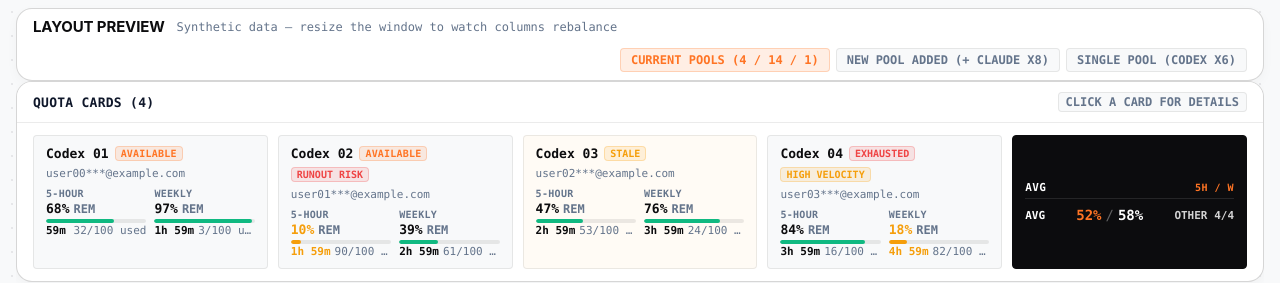
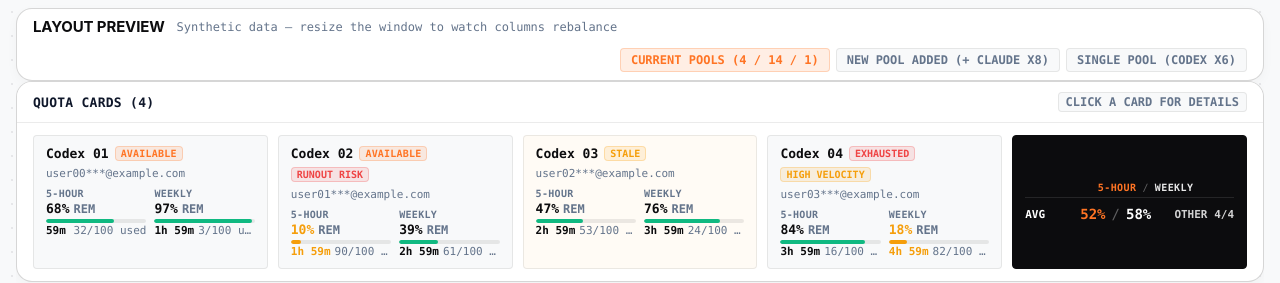
Before and after one commit to muvxlc/9router-quota-dashboard, a Next.js app: page /layout-preview in a window 1280 px wide. Shown: the top 283 px of the page. Built offline with nearby package versions, Linux system fonts and the light colour scheme.

Commit message:
feat(quota-cards): center 5-HOUR / WEEKLY column header directly above percentages

```diff
--- a/app/components/QuotaCards.js
+++ b/app/components/QuotaCards.js
@@ -136,8 +136,13 @@ export default function QuotaCards({ accounts = [], onSelectAccount = () => {} }
 
         <div className="quota-card quota-card-summary" aria-label="Average remaining quota across listed accounts">
           <div className="quota-card-summary-header">
-            <span className="summary-header-label">AVG</span>
-            <span className="summary-header-cols">5H / W</span>
+            <span className="summary-col-tag" aria-hidden="true" />
+            <div className="summary-col-headers">
+              <span className="summary-header-col-5h">5-HOUR</span>
+              <span className="summary-header-sep">/</span>
+              <span className="summary-header-col-w">WEEKLY</span>
+            </div>
+            <span className="summary-col-meta" aria-hidden="true" />
           </div>
           <div className="quota-card-summary-lines">
             {providerSummaries.map((ps) => (
@@ -148,11 +153,11 @@ export default function QuotaCards({ accounts = [], onSelectAccount = () => {} }
                 title={`${ps.label.toUpperCase()}: 5h ${ps.val5h} / Weekly ${ps.valWeekly} (${ps.count}/${ps.total})`}
               >
                 <span className="summary-line-prefix">AVG</span>
-                <span className="summary-line-values">
+                <div className="summary-line-values">
                   <span className="summary-val-5h">{ps.val5h}</span>
                   <span className="summary-line-sep">/</span>
                   <span className="summary-val-w">{ps.valWeekly}</span>
-                </span>
+                </div>
                 <span className="summary-line-provider">
                   {ps.label} {ps.count}/{ps.total}
                 </span>
--- a/app/styles/cards.css
+++ b/app/styles/cards.css
@@ -280,28 +280,41 @@
   background: var(--theme-dark);
 }
 .quota-card-summary-header {
-  display: flex;
+  display: grid;
+  grid-template-columns: 32px 1fr auto;
   align-items: center;
-  justify-content: space-between;
+  gap: 8px;
   padding-bottom: 4px;
   border-bottom: 1px solid rgba(255, 255, 255, 0.1);
   margin-bottom: 2px;
 }
-.summary-header-label {
-  font-family: var(--font-mono);
-  font-size: 11px;
-  font-weight: 700;
-  color: #fff;
-  letter-spacing: 0.04em;
-  text-transform: uppercase;
+.summary-col-tag {
+  display: block;
 }
-.summary-header-cols {
+.summary-col-meta {
+  display: block;
+}
+.summary-col-headers {
+  display: inline-flex;
+  align-items: center;
+  justify-content: center;
+  gap: 6px;
   font-family: var(--font-mono);
   font-size: 10px;
   font-weight: 700;
+  letter-spacing: 0.04em;
+  text-transform: uppercase;
+  white-space: nowrap;
+}
+.summary-header-col-5h {
   color: var(--theme-orange);
-  letter-spacing: 0.05em;
-  text-transform: uppercase;
+}
+.summary-header-sep {
+  color: rgba(255, 255, 255, 0.35);
+  font-weight: 400;
+}
+.summary-header-col-w {
+  color: rgba(255, 255, 255, 0.9);
 }
 .quota-card-summary-lines {
   display: flex;
@@ -310,9 +323,9 @@
   width: 100%;
 }
 .quota-card-summary-line {
-  display: flex;
+  display: grid;
+  grid-template-columns: 32px 1fr auto;
   align-items: center;
-  justify-content: space-between;
   gap: 8px;
   font-family: var(--font-mono);
   font-size: 12px;
@@ -330,7 +343,8 @@
   font-size: 14px;
   display: inline-flex;
   align-items: baseline;
-  gap: 4px;
+  justify-content: center;
+  gap: 6px;
 }
 .summary-val-5h {
   color: var(--theme-orange);
@@ -347,4 +361,5 @@
   font-weight: 600;
   color: rgba(255, 255, 255, 0.82);
   text-transform: uppercase;
+  text-align: right;
 }
```
Also changed, not shown: 1 other file (tests, documents, lock files or other folders).
